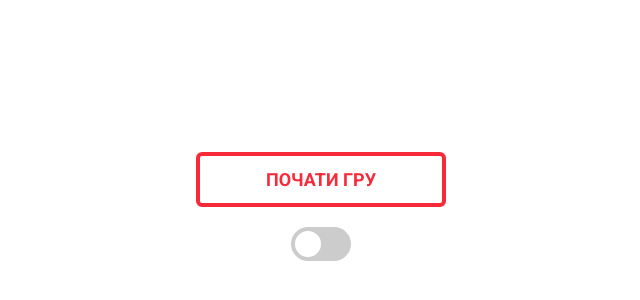
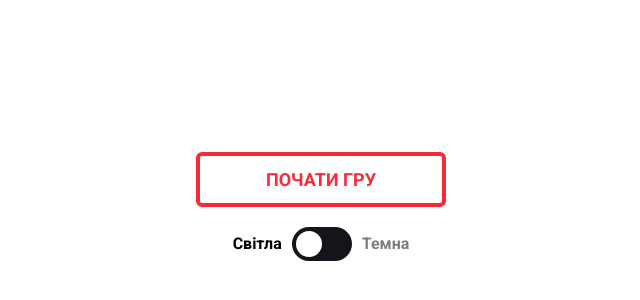
Before and after one commit to alekshel/tic-tac-toe, a Vue app: page / in a window 1280 px wide. Shown: the part 194-494 px from the top of the page, without its empty margins (319-959 px from the left). Built offline with nearby package versions, Linux system fonts and the light colour scheme.

Commit message:
Style theme switcher

```diff
--- a/src/App.vue
+++ b/src/App.vue
@@ -38,6 +38,7 @@
             },
 
             setTheme(theme) {
+                this.theme = theme
                 document.documentElement.className = theme
             }
         },
--- a/src/assets/base.css
+++ b/src/assets/base.css
@@ -18,6 +18,7 @@
   --text-color: var(--const-black);
   --color-background: var(--const-white);
   --line-color: var(--const-black);
+  --switcher-bg: var(--const-prime-black);
 
   --field-hover-color: var(--const-hover-white);
 }
@@ -27,6 +28,7 @@
     --text-color: var(--const-white);
     --color-background: var(--const-prime-black);
     --line-color: var(--const-white);
+    --switcher-bg: var(--const-white);
 
     --field-hover-color: var(--const-hover-black);
   }
--- a/src/components/Menu.vue
+++ b/src/components/Menu.vue
@@ -1,10 +1,14 @@
 <template>
     <menu>
         <button>Почати гру</button>
-        <Switcher
-            :checked="theme == 'light' ? false : true"
-            @onChange="value => changeTheme(value.checked)"
-        />
+        <div>
+            <span :className="theme != 'light' ? 'opacity' : ''">Світла</span>
+            <Switcher
+                :checked="theme == 'light' ? false : true"
+                @onChange="value => changeTheme(value.checked)"
+            />
+            <span :className="theme != 'dark' ? 'opacity' : ''">Темна</span>
+        </div>
     </menu>
 </template>
 
@@ -68,6 +72,22 @@
     }
 
     menu div {
-        width: 250px;
+        display: flex;
+        justify-content: center;
+        align-items: center;
+    }
+
+    menu div label {
+        margin: 0 10px;
+    }
+
+    menu div span {
+        color: var(--text-color);
+        font-weight: bold;
+        transition: all .3s ease-out;
+    }
+
+    menu div span.opacity {
+        opacity: .5;
     }
 </style>
--- a/src/components/Switcher.vue
+++ b/src/components/Switcher.vue
@@ -39,7 +39,7 @@
         left: 0;
         right: 0;
         bottom: 0;
-        background-color: #ccc;
+        background-color: var(--switcher-bg);
         -webkit-transition: .4s;
         transition: .4s;
     }
@@ -51,17 +51,13 @@
         width: 26px;
         left: 4px;
         bottom: 4px;
-        background-color: white;
+        background-color: var(--color-background);
         -webkit-transition: .4s;
         transition: .4s;
     }
 
     input:checked + .slider {
-        background-color: #2196F3;
-    }
-
-    input:focus + .slider {
-        box-shadow: 0 0 1px #2196F3;
+        background-color: var(--switcher-bg);
     }
 
     input:checked + .slider:before {
```
